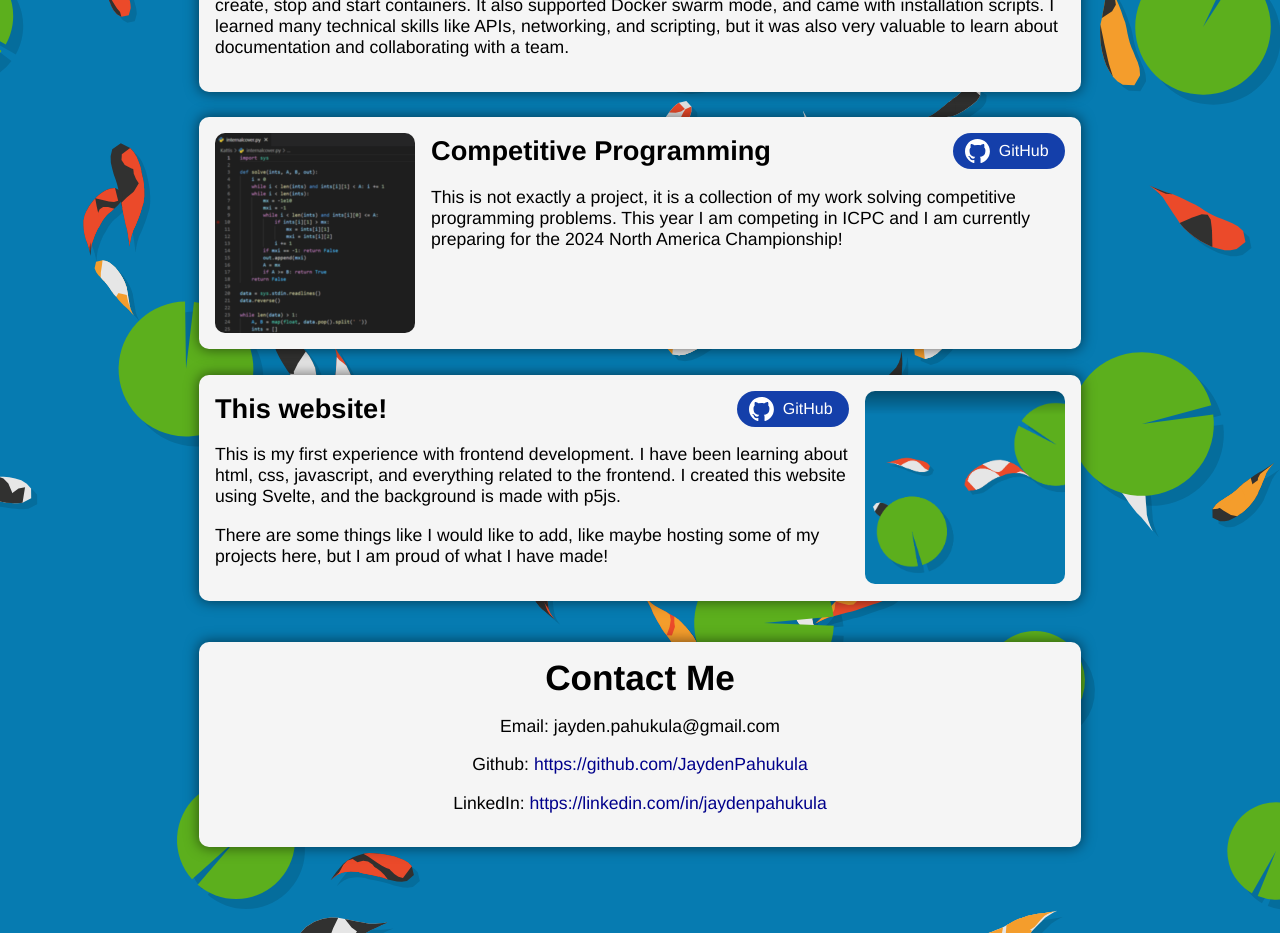
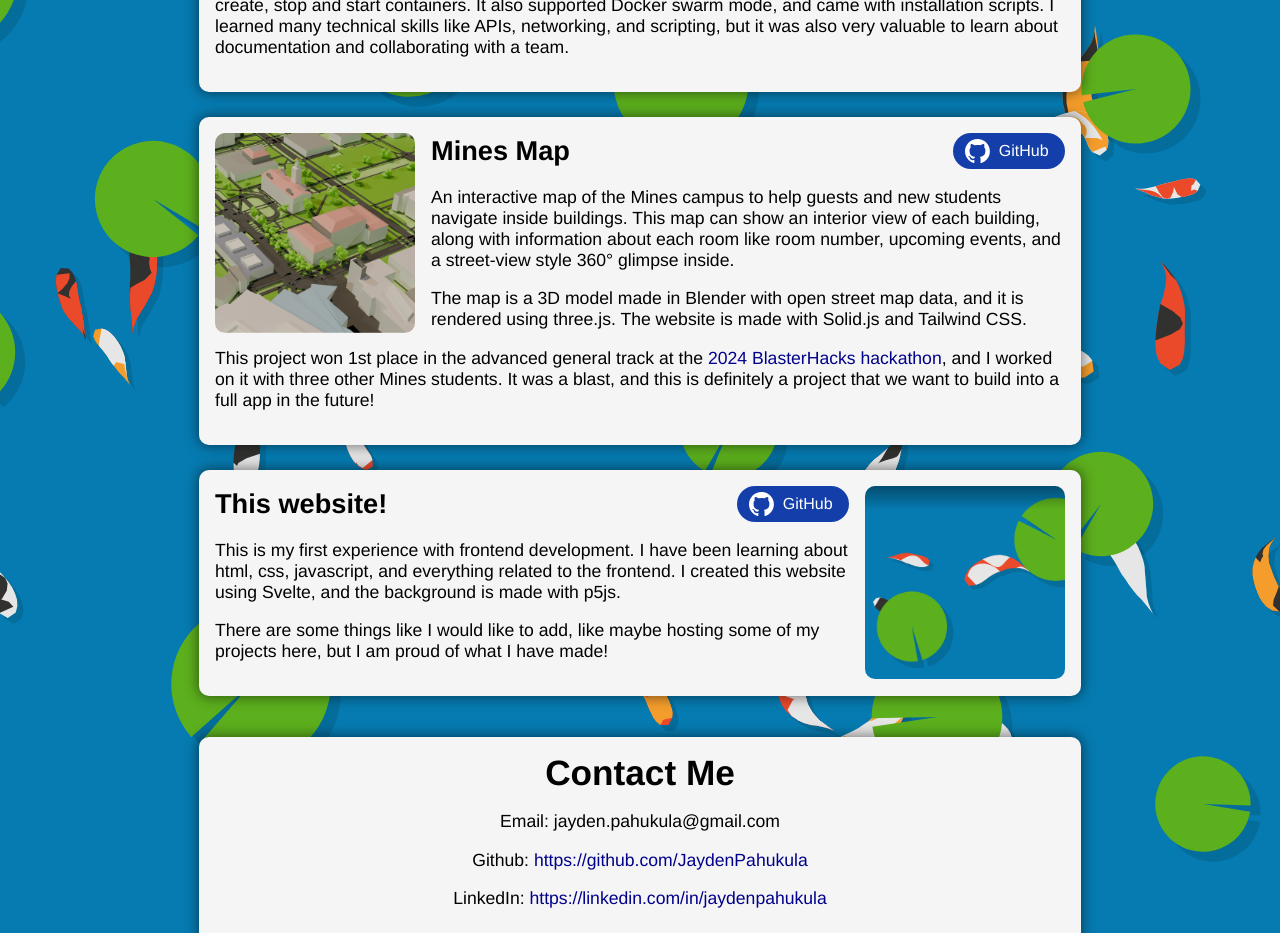
Before and after one commit to JaydenPahukula/jaydenp.dev, a Svelte app: page / in a window 1280 px wide. Shown: the part 1800-2733 px from the top of the page. Built offline with nearby package versions, Linux system fonts and the light colour scheme.

Commit message:
add mines map project

```diff
--- a/src/routes/+page.svelte
+++ b/src/routes/+page.svelte
@@ -6,7 +6,7 @@
   import headshot from "../assets/headshot.jpg"
   import minesweeperPic from "../assets/minesweeper.png"
   import dockerDashPic from "../assets/dockerdash.jpg"
-  import codePic from "../assets/code.png"
+  import minesmapPic from "../assets/minesmap.png"
   import fishPic from "../assets/fishies.png"
 
   import githubIcon from "../assets/github-icon-white.svg"
@@ -88,14 +88,25 @@
       </p>
     </Card>
     <Card>
-      <img src={codePic} alt="code" class="floatLeft">
+      <img src={minesmapPic} alt="code" class="floatLeft">
       <div class="projectHeader">
-        <h3>Competitive Programming</h3>
-        <Button icon={githubIcon} text="GitHub" link="https://github.com/JaydenPahukula/competitive-coding" />
+        <h3>Mines Map</h3>
+        <Button icon={githubIcon} text="GitHub" link="https://github.com/TheGreatRambler/MinesMap" />
       </div>
       <p>
-        This is not exactly a project, it is a collection of my work solving competitive programming problems. This
-        year I am competing in ICPC and I am currently preparing for the 2024 North America Championship!
+        An interactive map of the Mines campus to help guests and new students navigate inside buildings. This map
+        can show an interior view of each building, along with information about each room like room number, upcoming
+        events, and a street-view style 360° glimpse inside.
+      </p>
+      <p>
+        The map is a 3D model made in Blender with open street map data, and it is rendered using three.js. The website
+        is made with Solid.js and Tailwind CSS.
+      </p>
+      <p>
+        This project won 1st place in the advanced general track at the
+        <a href="https://blasterhacks.devpost.com/" target="noopener noreferrer">2024 BlasterHacks hackathon</a>, and I
+        worked on it with three other Mines students. It was a blast, and this is definitely a project that we want to
+        build into a full app in the future!
       </p>
     </Card>
     <Card>
```
Also changed, not shown: src/assets/code.png (deleted), src/assets/minesmap.png (added).
